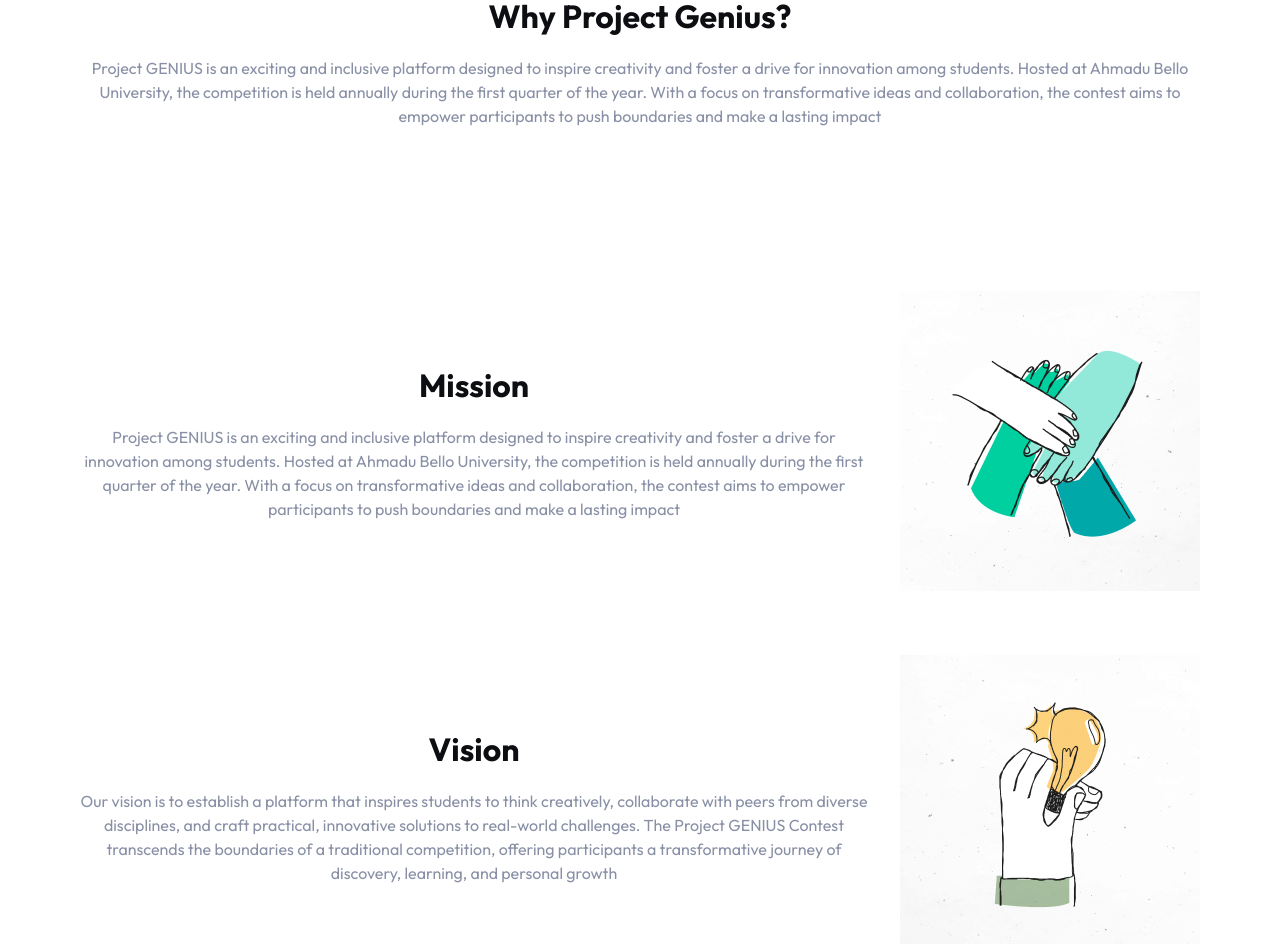
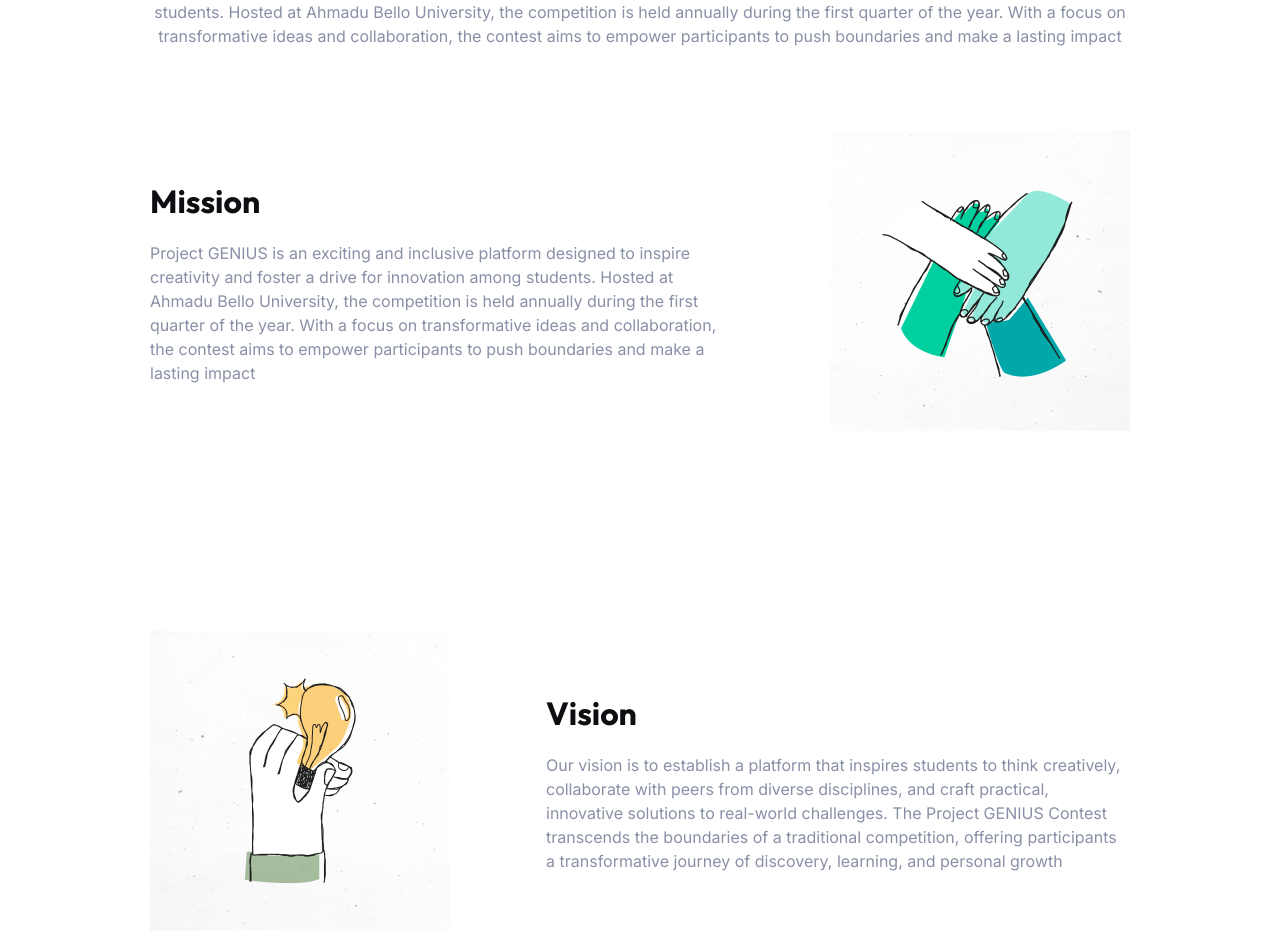
Before and after one commit to itsabubakar/project-genius-front-end, a Next.js app: page /about in a window 1280 px wide. Shown: the part 248-1192 px from the top of the page. Built offline with nearby package versions, Linux system fonts and the light colour scheme.

Commit message:
complete about page layout

```diff
--- a/app/about/page.js
+++ b/app/about/page.js
@@ -14,18 +14,18 @@
         <MainWrapper>
             <section className="
                 flex flex-col gap-[120px] items-center
-                py-[40px] sm:py-[64px] md:py-[80px]
+                py-[40px]  px-16 sm:py-[64px] md:px-[62px] lg:px-[150px] md:py-[80px]
                 w-full text-center lg:justify-between lg:gap-[83px]
                 padding-style">
 
                 <Heading
                     heading={"Why Project Genius?"}
                     subHeading={"Project GENIUS is an exciting and inclusive platform designed to inspire creativity and foster a drive for innovation among students. Hosted at Ahmadu Bello University, the competition is held annually during the first quarter of the year. With a focus on transformative ideas and collaboration, the contest aims to empower participants to push boundaries and make a lasting impact"}
-                    classname={"py-20 text-center"}
+                    classname={""}
                 />
 
-                <div className="flex flex-col gap-16">
-                    <article className="flex flex-col gap-8 md:flex-row items-center text-center">
+                <div className="flex flex-col gap-16 md:gap-[200px]">
+                    <article className="flex flex-col gap-8 md:gap-24 md:flex-row items-center text-center md:text-start">
                         <Heading
                             heading={"Mission"}
                             subHeading={"Project GENIUS is an exciting and inclusive platform designed to inspire creativity and foster a drive for innovation among students. Hosted at Ahmadu Bello University, the competition is held annually during the first quarter of the year. With a focus on transformative ideas and collaboration, the contest aims to empower participants to push boundaries and make a lasting impact"}
@@ -33,15 +33,15 @@
                         />
                         <Image src={hands} alt="hands"/>
                     </article>
-                    <article className="flex flex-col gap-8 md:flex-row items-center text-center">
+                    <article className="flex flex-col gap-8 md:gap-24 md:flex-row-reverse items-center text-center md:text-start">
                         <Heading
                             heading={"Vision"}
                             subHeading={"Our vision is to establish a platform that inspires students to think creatively, collaborate with peers from diverse disciplines, and craft practical, innovative solutions to real-world challenges. The Project GENIUS Contest transcends the boundaries of a traditional competition, offering participants a transformative journey of discovery, learning, and personal growth"}
                             classname={""}
                         />
-                        <Image src={innovate} alt="hands"/>
+                        <Image src={innovate} alt="lighbulb"/>
                     </article>
-                    <article className="flex flex-col gap-8 md:flex-row items-center text-center">
+                    <article className="flex flex-col gap-8 md:gap-24 md:flex-row items-center text-center md:text-start">
 
                         <Heading
                             heading={"Our Story"}
--- a/app/components/landing_page/header.js
+++ b/app/components/landing_page/header.js
@@ -2,7 +2,7 @@
     return(
         <div className={`flex flex-col gap-[16px] md:w-[714] w-fit lg:[100px] ${classname}`}>
             <h1 className={`text-[28px] sm:text-[32px] md:[40px] font-bold`}>{heading}</h1>
-            <p className="text-greyscale_text w-full">{subHeading}</p>
+            <p className="inter text-greyscale_text w-full">{subHeading}</p>
         </div>
     )
 }
```
